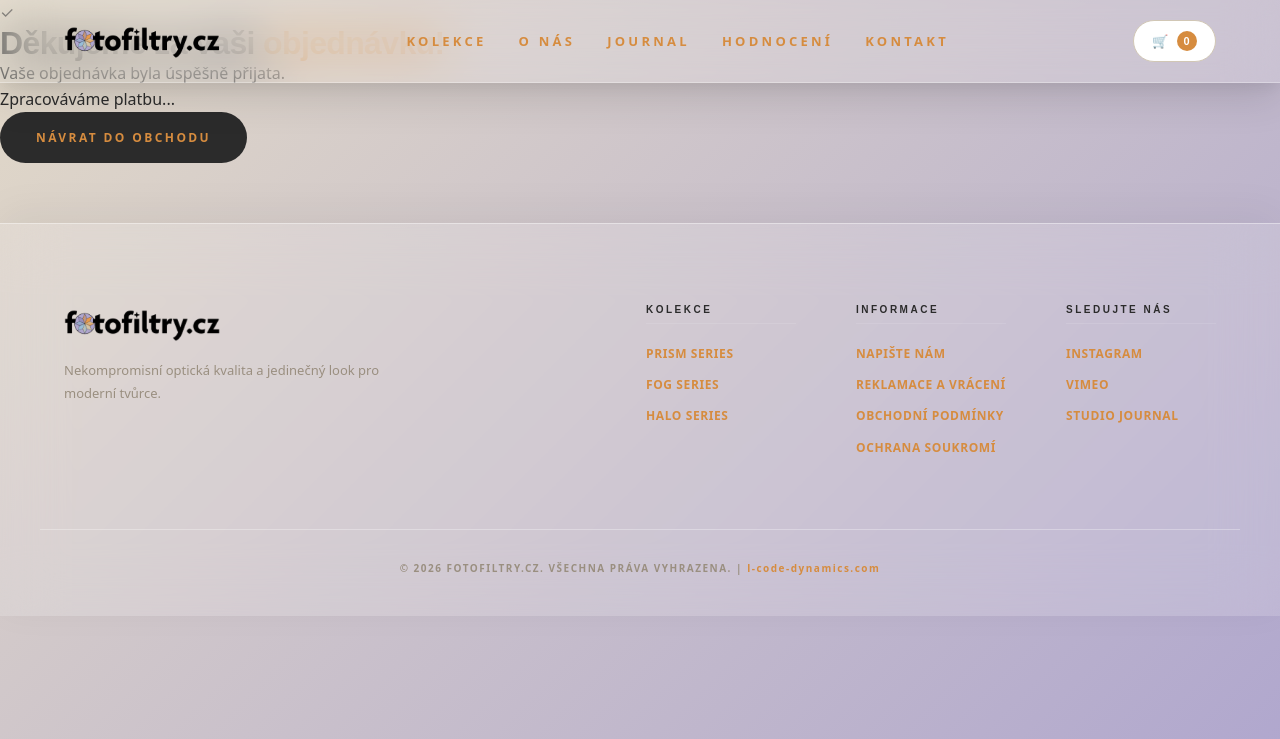
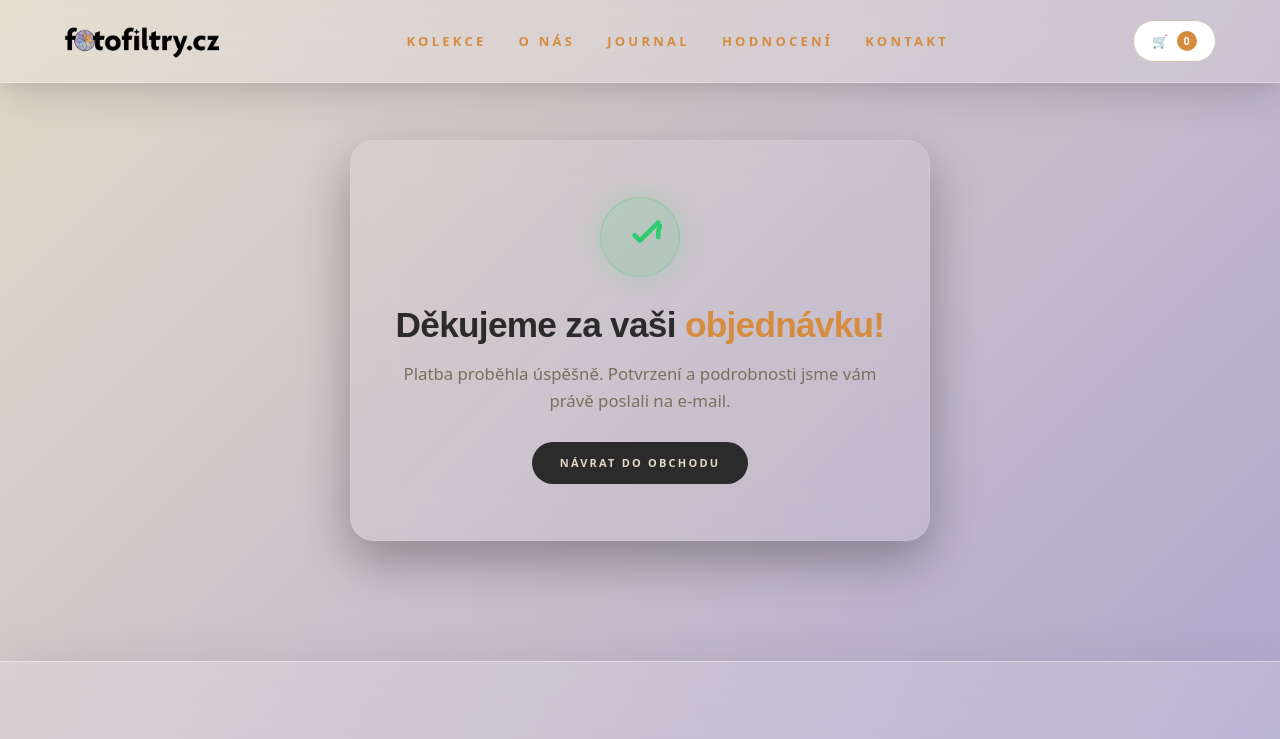
Before and after one commit to hlasbeztvare-code/EvaLangrova, a website: page success.html in a window 1280 px wide. Shown: the top 739 px of the page. Drawn offline with Linux system fonts and the light colour scheme; no server answers.

Commit message:
Redesign success.html thank you page layout and styles

```diff
--- a/success.html
+++ b/success.html
@@ -40,33 +40,148 @@
     </header>
 
 
-    <main class="success-page glassmorphism-card">
-        <div class="success-icon">✓</div>
-        <h1 class="success-title">Děkujeme za vaši objednávku!</h1>
-        <p class="success-desc">
-            Vaše objednávka byla úspěšně přijata.<br>
-            <span id="payment-status">Zpracováváme platbu...</span>
+    <main class="thanks-container">
+      <div class="thanks-card">
+        <!-- Success Icon -->
+        <div class="thanks-icon">
+          <svg width="44" height="44" viewBox="0 0 24 24" fill="none" stroke="currentColor" stroke-width="2.5" stroke-linecap="round" stroke-linejoin="round">
+            <path d="M22 11.08V12a10 10 10 0 1 1-5.93-9.14"></path>
+            <polyline points="22 4 12 14.01 9 11.01"></polyline>
+          </svg>
+        </div>
+
+        <h1>Děkujeme za vaši objednávku!</h1>
+
+        <p class="thanks-subtitle" id="payment-status">
+          Platba proběhla úspěšně. Potvrzení a podrobnosti jsme vám právě poslali na e-mail.
         </p>
-        <a href="index.html" class="cta-button primary-cta">Návrat do obchodu</a>
+
+        <div class="order-badge" id="orderBadge" style="display: none;">
+          Číslo objednávky: <strong id="orderIdText"></strong>
+        </div>
+
+        <div class="thanks-actions">
+          <a href="index.html" class="btn-primary">Návrat do obchodu</a>
+        </div>
+      </div>
     </main>
+
+    <style>
+      .thanks-container {
+        min-height: 70vh;
+        display: flex;
+        align-items: center;
+        justify-content: center;
+        padding: 140px 1.5rem 60px;
+      }
+
+      .thanks-card {
+        max-width: 580px;
+        width: 100%;
+        text-align: center;
+        background: rgba(255, 255, 255, 0.04);
+        backdrop-filter: blur(20px);
+        -webkit-backdrop-filter: blur(20px);
+        border: 1px solid rgba(255, 255, 255, 0.1);
+        border-radius: 24px;
+        padding: 3.5rem 2.5rem;
+        box-shadow: 0 20px 50px rgba(0, 0, 0, 0.3);
+      }
+
+      .thanks-icon {
+        width: 80px;
+        height: 80px;
+        background: rgba(46, 204, 113, 0.15);
+        color: #2ecc71;
+        border: 1px solid rgba(46, 204, 113, 0.3);
+        border-radius: 50%;
+        display: inline-flex;
+        align-items: center;
+        justify-content: center;
+        margin-bottom: 1.8rem;
+        box-shadow: 0 0 30px rgba(46, 204, 113, 0.2);
+      }
+
+      .thanks-card h1 {
+        font-size: 2.2rem;
+        font-weight: 700;
+        color: var(--color-text-main, #ffffff);
+        margin-bottom: 1rem;
+        letter-spacing: -0.02em;
+      }
+
+      .thanks-subtitle {
+        color: var(--color-text-muted, #a0a0b0);
+        font-size: 1.05rem;
+        line-height: 1.6;
+        margin-bottom: 1.75rem;
+      }
+
+      .order-badge {
+        display: inline-block;
+        background: rgba(255, 255, 255, 0.06);
+        border: 1px dashed rgba(255, 255, 255, 0.2);
+        padding: 0.7rem 1.4rem;
+        border-radius: 30px;
+        font-size: 0.95rem;
+        color: var(--color-accent, #d68c3f);
+        margin-bottom: 2rem;
+      }
+
+      .thanks-actions {
+        display: flex;
+        justify-content: center;
+      }
+
+      .btn-primary {
+        display: inline-flex;
+        align-items: center;
+        justify-content: center;
+        background: var(--color-accent, #d68c3f);
+        color: #000;
+        font-weight: 700;
+        padding: 1rem 2.5rem;
+        border-radius: 30px;
+        text-decoration: none;
+        letter-spacing: 0.05em;
+        text-transform: uppercase;
+        font-size: 0.9rem;
+        transition: all 0.3s ease;
+      }
+
+      .btn-primary:hover {
+        background: #e59a4c;
+        transform: translateY(-3px);
+        box-shadow: 0 10px 25px rgba(214, 140, 63, 0.3);
+      }
+    </style>
 
     <script>
       // Vyčistit košík po úspěšné objednávce
       localStorage.removeItem('fotofiltry_cart');
 
-        const params = new URLSearchParams(window.location.search);
-        const orderId = params.get('orderId');
-        const method = params.get('method');
-        const payment = params.get('payment');
+      // Dynamické vytažení parametrů z URL
+      const urlParams = new URLSearchParams(window.location.search);
+      const orderId = urlParams.get('orderId');
+      const method = urlParams.get('method');
+      const payment = urlParams.get('payment');
 
       const statusEl = document.getElementById('payment-status');
+      const orderBadge = document.getElementById('orderBadge');
+      const orderIdText = document.getElementById('orderIdText');
+
+      if (orderId) {
+        orderIdText.textContent = orderId;
+        orderBadge.style.display = 'inline-block';
+      }
 
       if (method === 'transfer') {
-            statusEl.innerHTML = "Zvolili jste platbu bankovním převodem.<br>Faktura s platebními údaji vám byla zaslána na e-mail.";
+        statusEl.innerHTML = "Zvolili jste platbu bankovním převodem.<br>Faktura s podklady k platbě vám byla právě zaslána na e-mail.";
       } else if (payment === 'success' || orderId) {
-            statusEl.innerHTML = "Platba proběhla úspěšně.<br>Potvrzení a podrobnosti o objednávce vám byly zaslány na e-mail.";
+        statusEl.innerHTML = "Platba proběhla úspěšně.<br>Potvrzení a podrobnosti o objednávce jsme vám právě poslali na e-mail.";
       }
     </script>
+
 
     <!-- ── FOOTER ── -->
     <footer class="main-footer" role="contentinfo">
```
Lines whose indentation alone changed are shown as unchanged.
